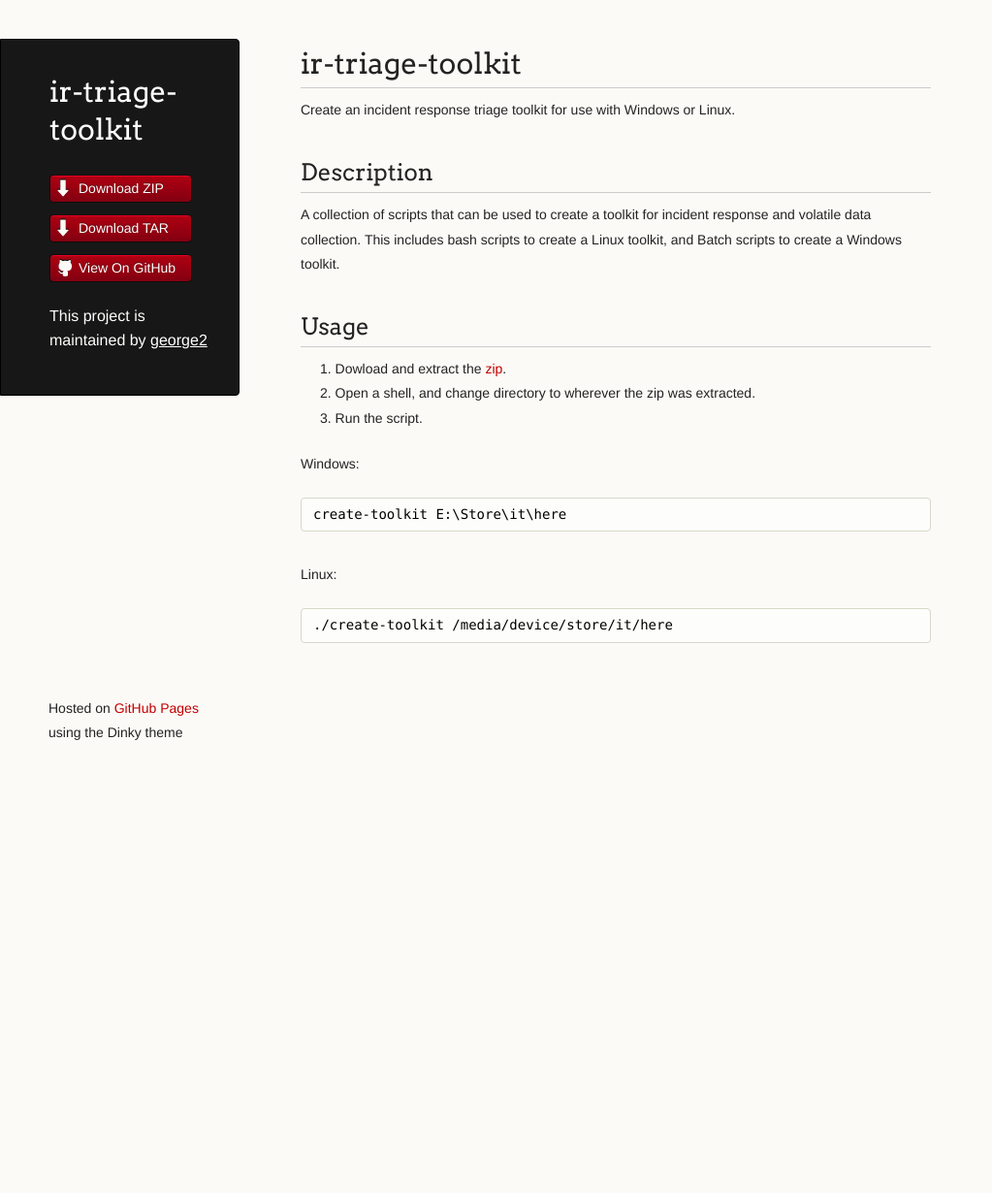
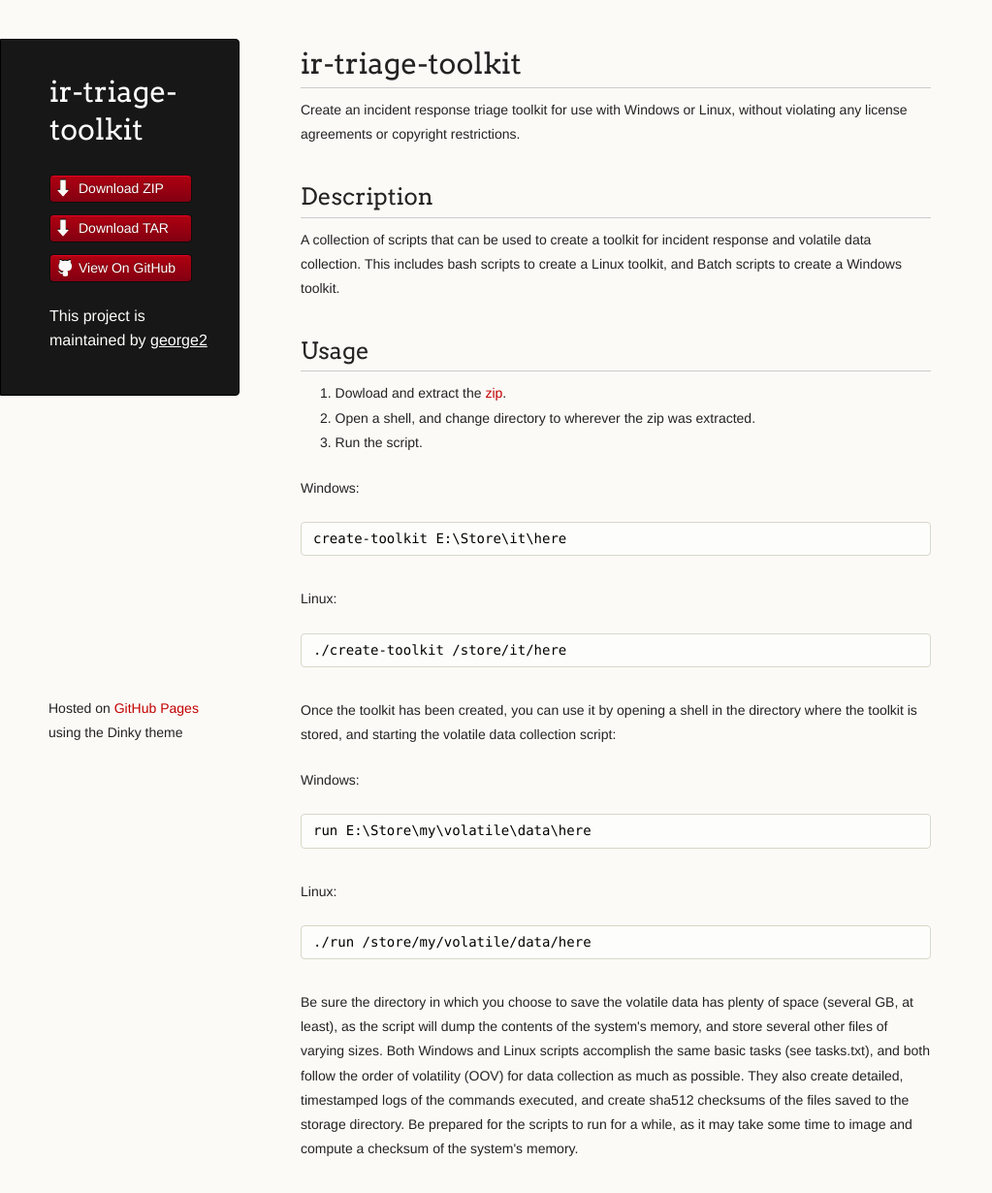
Before and after one commit to rshipp/ir-triage-toolkit, a plain HTML site: page index.html in a window 1280 px wide. Shown: the whole page at 97% size, without its empty margins (0-1023 px from the left). Before the commit the page ends 800 px from the top, so only its background shows below. Drawn offline with Linux system fonts and the light colour scheme.

Commit message:
Create gh-pages branch via GitHub

```diff
--- a/index.html
+++ b/index.html
@@ -33,7 +33,9 @@
         <h1>
 <a name="ir-triage-toolkit" class="anchor" href="#ir-triage-toolkit"><span class="octicon octicon-link"></span></a>ir-triage-toolkit</h1>
 
-<p>Create an incident response triage toolkit for use with Windows or Linux.</p>
+<p>Create an incident response triage toolkit for use with Windows or
+Linux, without violating any license agreements or copyright
+restrictions.</p>
 
 <h2>
 <a name="description" class="anchor" href="#description"><span class="octicon octicon-link"></span></a>Description</h2>
@@ -57,8 +59,33 @@
 
 <p>Linux:</p>
 
-<pre><code>./create-toolkit /media/device/store/it/here
+<pre><code>./create-toolkit /store/it/here
 </code></pre>
+
+<p>Once the toolkit has been created, you can use it by opening a shell in
+the directory where the toolkit is stored, and starting the volatile
+data collection script:</p>
+
+<p>Windows:</p>
+
+<pre><code>run E:\Store\my\volatile\data\here
+</code></pre>
+
+<p>Linux:</p>
+
+<pre><code>./run /store/my/volatile/data/here
+</code></pre>
+
+<p>Be sure the directory in which you choose to save the volatile data has
+plenty of space (several GB, at least), as the script will dump the
+contents of the system's memory, and store several other files of
+varying sizes. Both Windows and Linux scripts accomplish the same basic
+tasks (see tasks.txt), and both follow the order of volatility (OOV) for
+data collection as much as possible. They also create detailed,
+timestamped logs of the commands executed, and create sha512 checksums
+of the files saved to the storage directory. Be prepared for the scripts
+to run for a while, as it may take some time to image and compute a
+checksum of the system's memory.</p>
       </section>
       <footer>
         <p><small>Hosted on <a href="https://pages.github.com">GitHub Pages</a> using the Dinky theme</small></p>
```
Also changed, not shown: params.json (+1 -1 lines).
